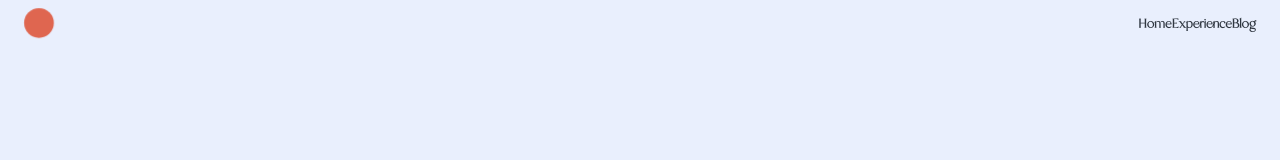
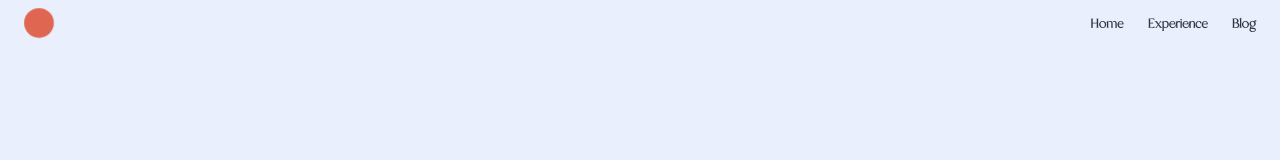
Before and after one commit to ahmadchata/portfolio_v2, a Next.js app: page / in a window 1280 px wide. Shown: the top 160 px of the page. Built offline with nearby package versions, Linux system fonts and the light colour scheme.

Commit message:
Add spacing in navbar

```diff
--- a/components/navbar.jsx
+++ b/components/navbar.jsx
@@ -19,7 +19,7 @@ const Navbar = () => {
             Projects
           </Link>
         </li> */}
-        <li className="">
+        <li className="mx-4">
           <Link href={`/experience`} className="links">
             Experience
           </Link>
```
